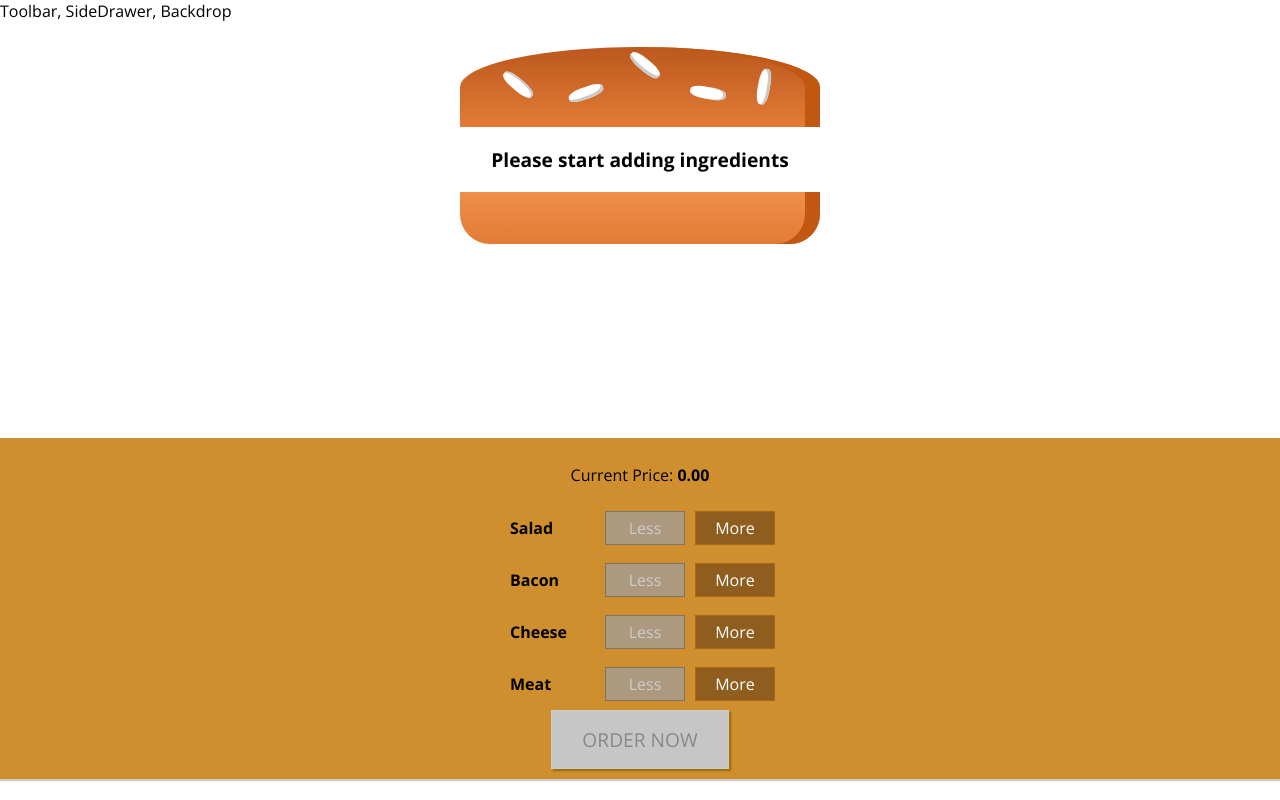
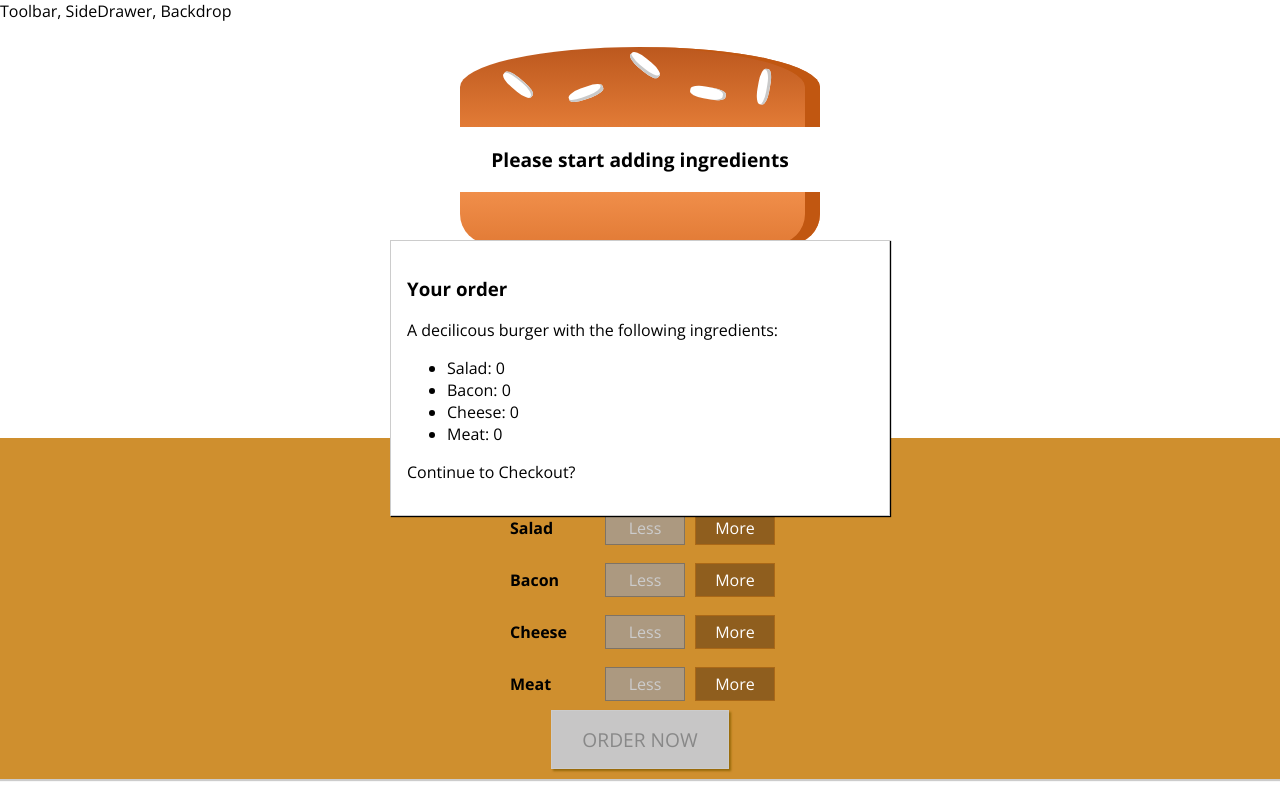
Before and after one commit to helrabelo/myburgerapp, a React app: page / in a window 1280 px wide. Built offline with nearby package versions, Linux system fonts and the light colour scheme.

Commit message:
adding order summary modal

```diff
--- /dev/null
+++ b/src/components/Burger/OrderSummary/OrderSummary.js
@@ -0,0 +1,25 @@
+import React from 'react';
+
+import Aux from '../../../hoc/Aux';
+
+const orderSummary = props => {
+  const ingredientSumary = Object.keys(props.ingredients).map(igKey => {
+    return (
+      <li key={igKey}>
+        <span style={{ textTransform: 'capitalize' }}>{igKey}</span>:{' '}
+        {props.ingredients[igKey]}
+      </li>
+    );
+  });
+
+  return (
+    <Aux>
+      <h3>Your order</h3>
+      <p>A decilicous burger with the following ingredients:</p>
+      <ul>{ingredientSumary}</ul>
+      <p>Continue to Checkout?</p>
+    </Aux>
+  );
+};
+
+export default orderSummary;
--- /dev/null
+++ b/src/components/UI/Modal/Modal.css
@@ -0,0 +1,20 @@
+.Modal {
+  position: fixed;
+  z-index: 500;
+  background-color: white;
+  width: 70%;
+  border: 1px solid #ccc;
+  box-shadow: 1px 1px 1px black;
+  padding: 16px;
+  left: 15%;
+  top: 30%;
+  box-sizing: border-box;
+  transition: all 0.3s ease-out;
+}
+
+@media (min-width: 600px) {
+  .Modal {
+    width: 500px;
+    left: calc(50% - 250px);
+  }
+}
--- /dev/null
+++ b/src/components/UI/Modal/Modal.js
@@ -0,0 +1,7 @@
+import React from 'react';
+
+import classes from './Modal.css';
+
+const modal = props => <div className={classes.Modal}>{props.children}</div>;
+
+export default modal;
--- a/src/containers/BurgerBuilder/BurgerBuilder.js
+++ b/src/containers/BurgerBuilder/BurgerBuilder.js
@@ -3,6 +3,8 @@
 import Aux from '../../hoc/Aux';
 import Burger from '../../components/Burger/Burger';
 import BuildControls from '../../components/Burger/BuildControls/BuildControls';
+import Modal from '../../components/UI/Modal/Modal';
+import OrderSummary from '../../components/Burger/OrderSummary/OrderSummary';
 
 const INGRIDIENT_PRICES = {
   salad: 0.5,
@@ -70,6 +72,9 @@
     }
     return (
       <Aux>
+        <Modal>
+          <OrderSummary ingredients={this.state.ingredients} />
+        </Modal>
         <Burger ingredients={this.state.ingredients} />
         <BuildControls
           ingredientAdded={this.addIngredientHandler}
```
Also changed, not shown: src/components/UI/Backdrop/Backdrop.js (added).
